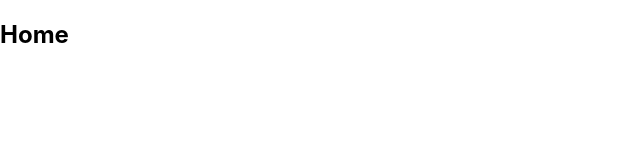
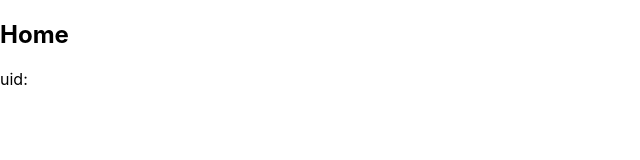
Before and after one commit to ueda-kio/ec-app, a React (Create React App) app: page / in a window 1280 px wide. Shown: the top 160 px of the page, without its empty margins (0-640 px from the left). Built offline with nearby package versions, Linux system fonts and the light colour scheme.

Commit message:
selectors.js add

```diff
--- a/src/reducks/store/initialState.js
+++ b/src/reducks/store/initialState.js
@@ -2,7 +2,7 @@
 const initialState = {
   users: {
     isSignedIn: true,
-    uid: 'uid',
+    uid: '',
     username: 'user'
   }
 }
--- /dev/null
+++ b/src/reducks/users/selectors.js
@@ -0,0 +1,12 @@
+// Storeで管理しているstateを参照する担当大臣
+
+import { createSelector } from 'reselect';
+
+const usersSelector = (state) => state.users;
+
+// stateからuserIdだけ取得する関数
+// コンポーネント側で使用
+export const getUserId = createSelector(
+    [usersSelector],
+    (state) => state.uid // users.uidを返すという意味
+);
--- a/src/templates/Home.jsx
+++ b/src/templates/Home.jsx
@@ -1,8 +1,17 @@
 import React from 'react';
+import { useSelector } from 'react-redux';
+import { getUserId } from '../reducks/users/selectors';
 
 const Home = () => {
+    // `useSelector`HooksでRedux全体のstoreをselectorに格納
+    const selector = useSelector(state => state);
+    const uid = getUserId(selector);
+
     return (
-        <h2>Home</h2>
+        <>
+            <h2>Home</h2>
+            <p>uid: {uid}</p>
+        </>
     );
 };
 
--- a/src/templates/Login.jsx
+++ b/src/templates/Login.jsx
@@ -1,6 +1,7 @@
 import React from 'react';
 import { useDispatch, useSelector } from 'react-redux';
 import { push } from 'connected-react-router';
+import { signInAction } from '../reducks/users/action';
 
 const Login = () => {
     const dispatch = useDispatch();
@@ -11,7 +12,10 @@
     return (
         <div>
             <h2>ログイン</h2>
-            <button onClick={() => dispatch(push('/'))}>ログインする</button>
+            <button onClick={() => {
+                dispatch(signInAction({uid: '0001', username: 'mentori'}));
+                dispatch(push('/'));
+            }}>ログインする</button>
         </div>
     );
 };
```
